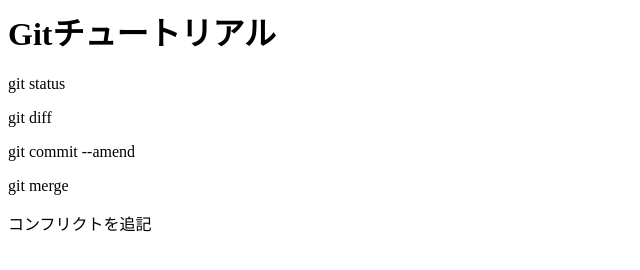
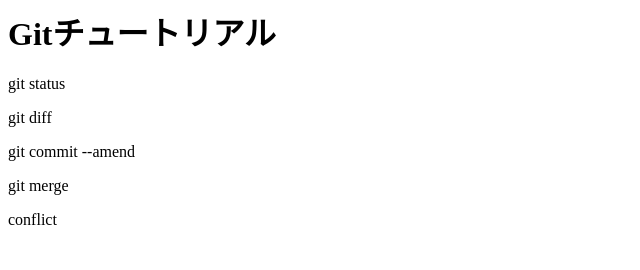
Before and after one commit to t-sando/git_tutorial, a plain HTML site: page index.html in a window 1280 px wide. Shown: the whole page, without its empty margins (0-640 px from the left). Drawn offline with Linux system fonts and the light colour scheme.

Commit message:
Merge branch 'feature'
コンフリクトの解決

```diff
--- a/index.html
+++ b/index.html
@@ -3,4 +3,4 @@
 <p>git diff</p>
 <p>git commit --amend</p>
 <p>git merge</p>
-<p>コンフリクトを追記</p>
+<p>conflict</p>
```
